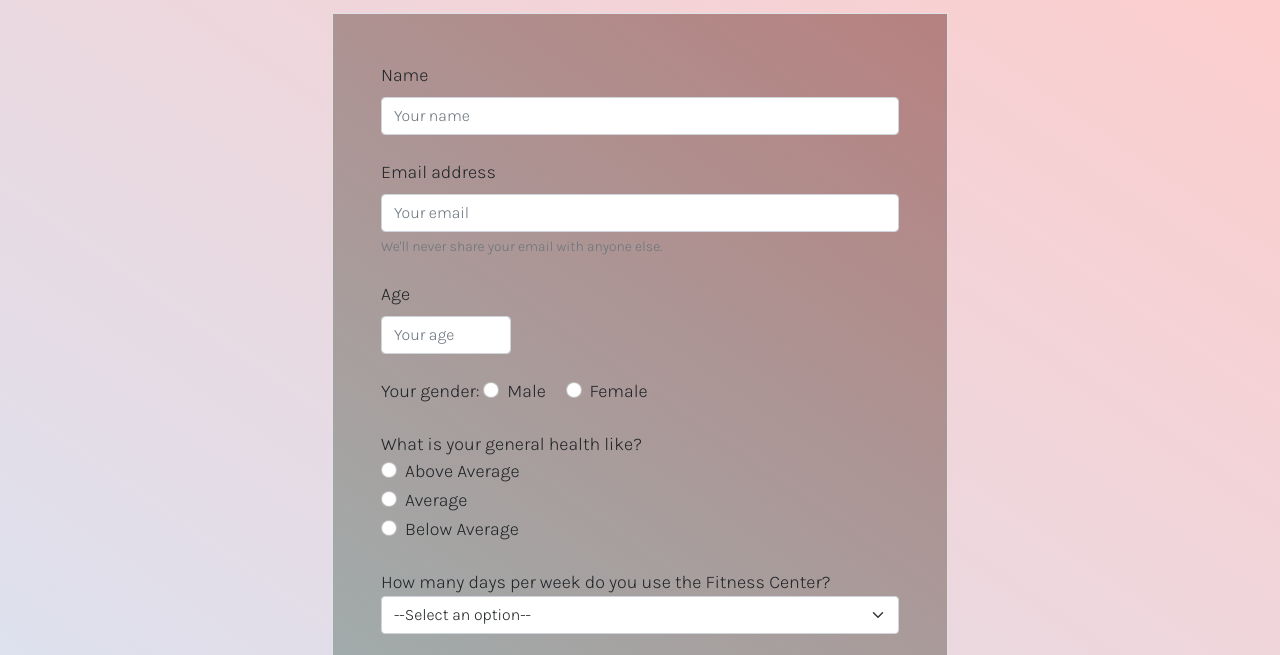
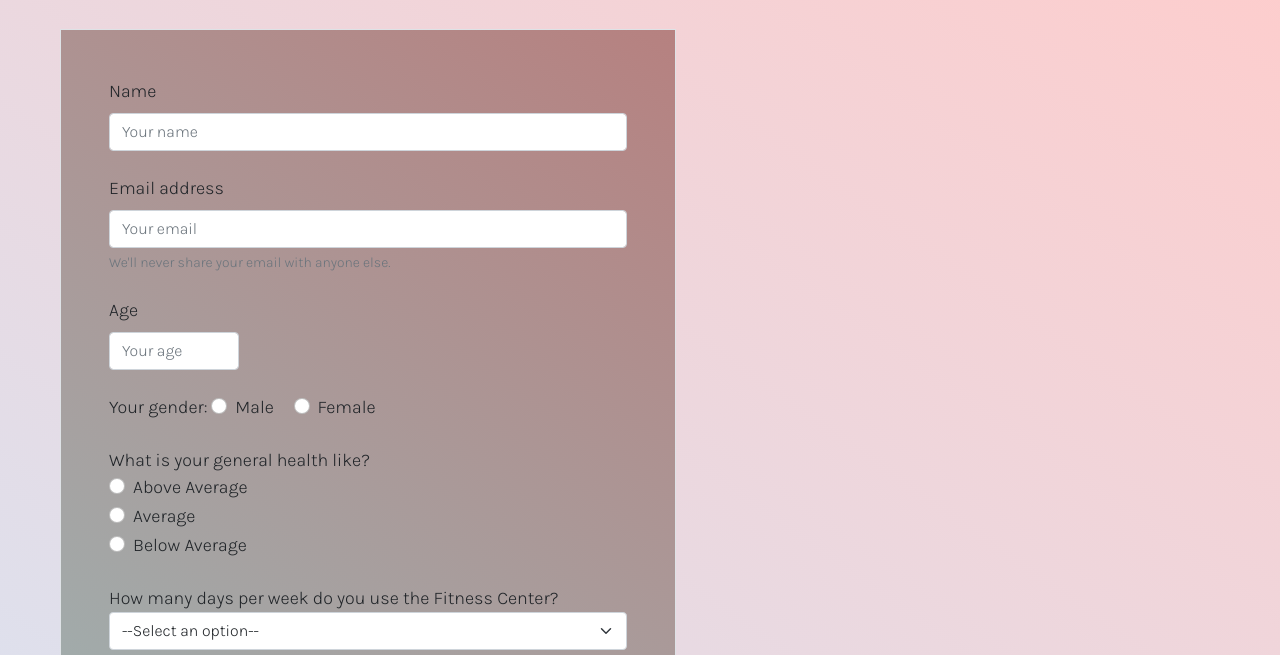
Before and after one commit to bhaskardeori/FCC-survey-form, a plain HTML site: page index.html in a window 1280 px wide. Shown: the part 115-770 px from the top of the page. Drawn offline with nearby package versions, Linux system fonts and the light colour scheme.

Commit message:
Fixed form margin

```diff
--- a/index.html
+++ b/index.html
@@ -24,7 +24,7 @@
     </header>
 
     <main>
-        <div class="container ">
+        <div class="container m-5">
             <form id="survey-form" class="p-5 d-grid gap-2 border needs-validation">
 
                 <!--NAME-->
--- a/styles/style.css
+++ b/styles/style.css
@@ -48,5 +48,4 @@ header p {
 
 main {
     position: relative;
-    top: 2em;
 }
```
